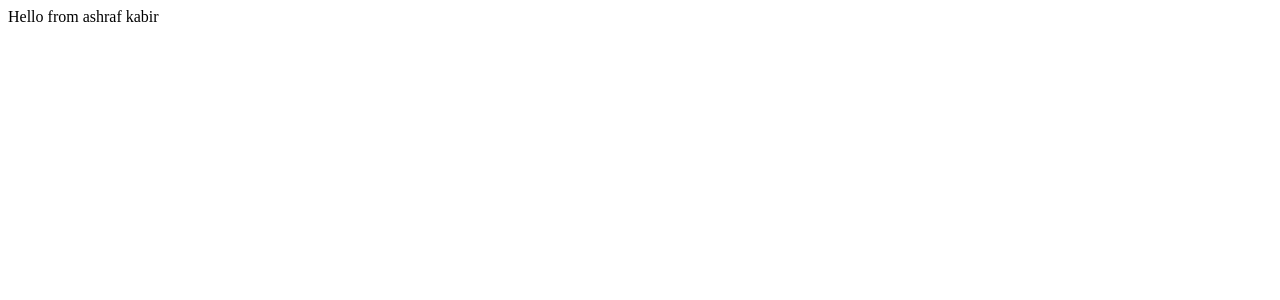
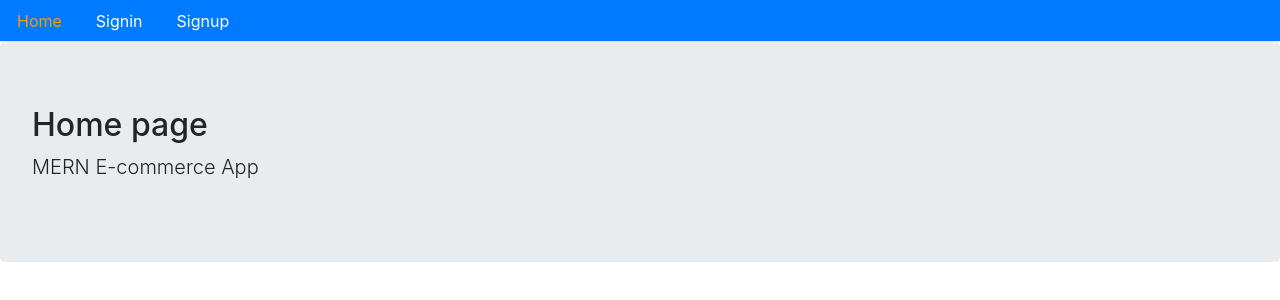
Before and after one commit to infinite0731/MERN-Ecommerce, a React (Create React App) app in the folder frontend/: page / in a window 1280 px wide. Shown: the top 300 px of the page. Built offline with nearby package versions, Linux system fonts and the light colour scheme; no server answers.

Commit message:
section 8 completed
React app with pages and layouts

```diff
--- a/frontend/package.json
+++ b/frontend/package.json
@@ -8,6 +8,7 @@
     "@testing-library/user-event": "^7.2.1",
     "react": "^16.13.1",
     "react-dom": "^16.13.1",
+    "react-router-dom": "^5.2.0",
     "react-scripts": "3.4.1"
   },
   "scripts": {
--- a/frontend/public/index.html
+++ b/frontend/public/index.html
@@ -10,20 +10,15 @@
       content="Web site created using create-react-app"
     />
     <link rel="apple-touch-icon" href="%PUBLIC_URL%/logo192.png" />
-    <!--
-      manifest.json provides metadata used when your web app is installed on a
-      user's mobile device or desktop. See https://developers.google.com/web/fundamentals/web-app-manifest/
-    -->
     <link rel="manifest" href="%PUBLIC_URL%/manifest.json" />
-    <!--
-      Notice the use of %PUBLIC_URL% in the tags above.
-      It will be replaced with the URL of the `public` folder during the build.
-      Only files inside the `public` folder can be referenced from the HTML.
 
-      Unlike "/favicon.ico" or "favicon.ico", "%PUBLIC_URL%/favicon.ico" will
-      work correctly both with client-side routing and a non-root public URL.
-      Learn how to configure a non-root public URL by running `npm run build`.
-    -->
+    <link
+      rel="stylesheet"
+      href="https://stackpath.bootstrapcdn.com/bootstrap/4.5.0/css/bootstrap.min.css"
+      integrity="sha384-9aIt2nRpC12Uk9gS9baDl411NQApFmC26EwAOH8WgZl5MYYxFfc+NcPb1dKGj7Sk"
+      crossorigin="anonymous"
+    />
+
     <title>React App</title>
   </head>
   <body>
--- /dev/null
+++ b/frontend/src/Routes.js
@@ -0,0 +1,19 @@
+import React from 'react';
+import { BrowserRouter, Switch, Route } from 'react-router-dom';
+import Signup from './user/Signup';
+import Signin from './user/Signin';
+import Home from './core/Home';
+
+const Routes = () => {
+  return (
+    <BrowserRouter>
+      <Switch>
+        <Route path='/' component={Home} exact />
+        <Route path='/signin' component={Signin} exact />
+        <Route path='/signup' component={Signup} exact />
+      </Switch>
+    </BrowserRouter>
+  );
+};
+
+export default Routes;
--- /dev/null
+++ b/frontend/src/config.js
@@ -0,0 +1 @@
+export const API = process.env.REACT_APP_API_URL;
--- /dev/null
+++ b/frontend/src/core/Home.js
@@ -0,0 +1,8 @@
+import React from 'react';
+import Layout from './Layout';
+
+const Home = () => (
+  <Layout title='Home page' description='MERN E-commerce App'></Layout>
+);
+
+export default Home;
--- /dev/null
+++ b/frontend/src/core/Layout.js
@@ -0,0 +1,20 @@
+import React from 'react';
+import Menu from './Menu';
+
+const Layout = ({
+  title = 'Title',
+  description = 'Description',
+  className,
+  children,
+}) => (
+  <div>
+    <Menu />
+    <div className='jumbotron'>
+      <h2>{title}</h2>
+      <p className='lead'>{description}</p>
+    </div>
+    <div className={className}>{children}</div>
+  </div>
+);
+
+export default Layout;
--- /dev/null
+++ b/frontend/src/core/Menu.js
@@ -0,0 +1,42 @@
+import React from 'react';
+import { Link, withRouter } from 'react-router-dom';
+
+const isActive = (history, path) => {
+  if (history.location.pathname === path) {
+    return { color: '#ff9900' };
+  } else {
+    return { color: '#ffffff' };
+  }
+};
+
+const Menu = ({ history }) => (
+  <div>
+    <ul className='nav nav-tabs bg-primary'>
+      <li className='nav-item'>
+        <Link className='nav-link' style={isActive(history, '/')} to='/'>
+          Home
+        </Link>
+      </li>
+      <li className='nav-item'>
+        <Link
+          className='nav-link'
+          style={isActive(history, '/signin')}
+          to='/signin'
+        >
+          Signin
+        </Link>
+      </li>
+      <li className='nav-item'>
+        <Link
+          className='nav-link'
+          style={isActive(history, '/signup')}
+          to='/signup'
+        >
+          Signup
+        </Link>
+      </li>
+    </ul>
+  </div>
+);
+
+export default withRouter(Menu);
--- a/frontend/src/index.js
+++ b/frontend/src/index.js
@@ -1,10 +1,5 @@
 import React from 'react';
 import ReactDOM from 'react-dom';
-import App from './App';
+import Routes from './Routes';
 
-ReactDOM.render(
-  <React.StrictMode>
-    <App />
-  </React.StrictMode>,
-  document.getElementById('root')
-);
+ReactDOM.render(<Routes />, document.getElementById('root'));
--- /dev/null
+++ b/frontend/src/user/Signin.js
@@ -0,0 +1,8 @@
+import React from 'react';
+import Layout from '../core/Layout';
+
+const Signin = () => (
+  <Layout title='Signin page' description='Signin to MERN E-commerce App'></Layout>
+);
+
+export default Signin;
--- /dev/null
+++ b/frontend/src/user/Signup.js
@@ -0,0 +1,11 @@
+import React from 'react';
+import Layout from '../core/Layout';
+import { API } from '../config';
+
+const Signup = () => (
+  <Layout title='Signup page' description='Signup to MERN E-commerce App'>
+    {API}
+  </Layout>
+);
+
+export default Signup;
```
Also changed, not shown: 2 other files (tests, documents, lock files or other folders).
